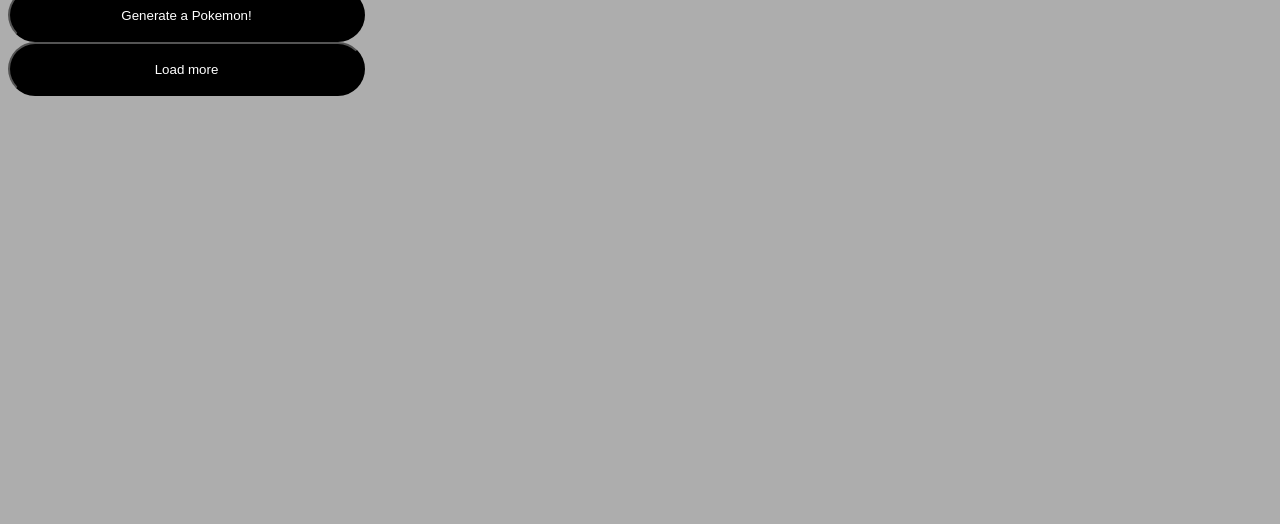
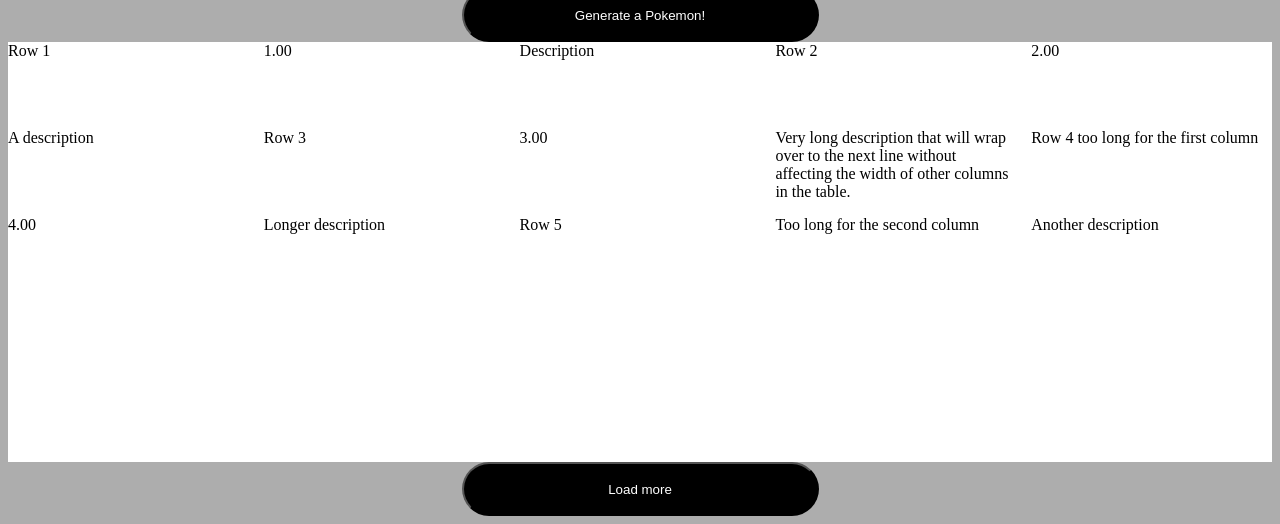
Before and after one commit to braz0198/mtm6302-capstone-braz0198, a plain HTML site: page index.html in a window 1280 px wide. Shown: the part 284-808 px from the top of the page. Drawn offline with Linux system fonts and the light colour scheme.

Commit message:
Completes my Assignmnt

```diff
--- a/index.html
+++ b/index.html
@@ -1,19 +1,44 @@
 <!DOCTYPE html>
 <html lang="en">
+
 <head>
     <meta charset="UTF-8">
     <meta http-equiv="X-UA-Compatible" content="IE=edge">
     <meta name="viewport" content="width=device-width, initial-scale=1.0">
     <title>MTM6302-Capstone-Braz0198</title>
+    <!-- <link href="https://cdn.jsdelivr.net/npm/bootstrap@5.3.0-alpha1/dist/css/bootstrap.min.css" rel="stylesheet" integrity="sha384-GLhlTQ8iRABdZLl6O3oVMWSktQOp6b7In1Zl3/Jr59b6EGGoI1aFkw7cmDA6j6gD" crossorigin="anonymous"> -->
     <link href="style.css" rel="Stylesheet">
 </head>
+
 <body>
     <div class="logo">
         <img src="images/pokemonlogo.png" alt="Pokemon Logo" width="463" height="260">
     </div>
     <button>Generate a Pokemon!</button>
-    <div id="container"></div>
+    <div id="container">
+        <div>Row 1</div>
+        <div>1.00</div>
+        <div>Description</div>
+
+        <div>Row 2</div>
+        <div>2.00</div>
+        <div>A description</div>
+
+        <div>Row 3</div>
+        <div>3.00</div>
+        <div>Very long description that will wrap over to the next line without affecting the width of other columns in
+            the table.</div>
+
+        <div>Row 4 too long for the first column</div>
+        <div>4.00</div>
+        <div>Longer description</div>
+
+        <div>Row 5</div>
+        <div>Too long for the second column</div>
+        <div>Another description</div>
+    </div>
     <button>Load more</button>
     <script src="main.js"></script>
 </body>
+
 </html>
--- a/style.css
+++ b/style.css
@@ -1,20 +1,29 @@
 html {
     background-color: #ADADAD;
 }
-.logo{
+
+.logo {
     text-align: center;
 }
-button{
+
+button {
+    display: flex;
     background-color: black;
     color: white;
     border-radius: 27px;
     width: 357px;
     height: 54px;
+    justify-content: center;
+    align-items: center;
+    margin: auto;
 }
-#container{
-    display: flex;
-    flex-direction: column;
-    align-items: center;
-    justify-content: center;
-    margin: 0;
+
+#container {
+    background-color: white;
+    border-style: solid, 1px, black;
+    display: grid;
+    grid-template-columns: repeat(5, 1fr);
+    grid-template-rows: repeat(5, 1fr);
+    grid-column-gap: 15px;
+    grid-row-gap: 15px;
 }
```
